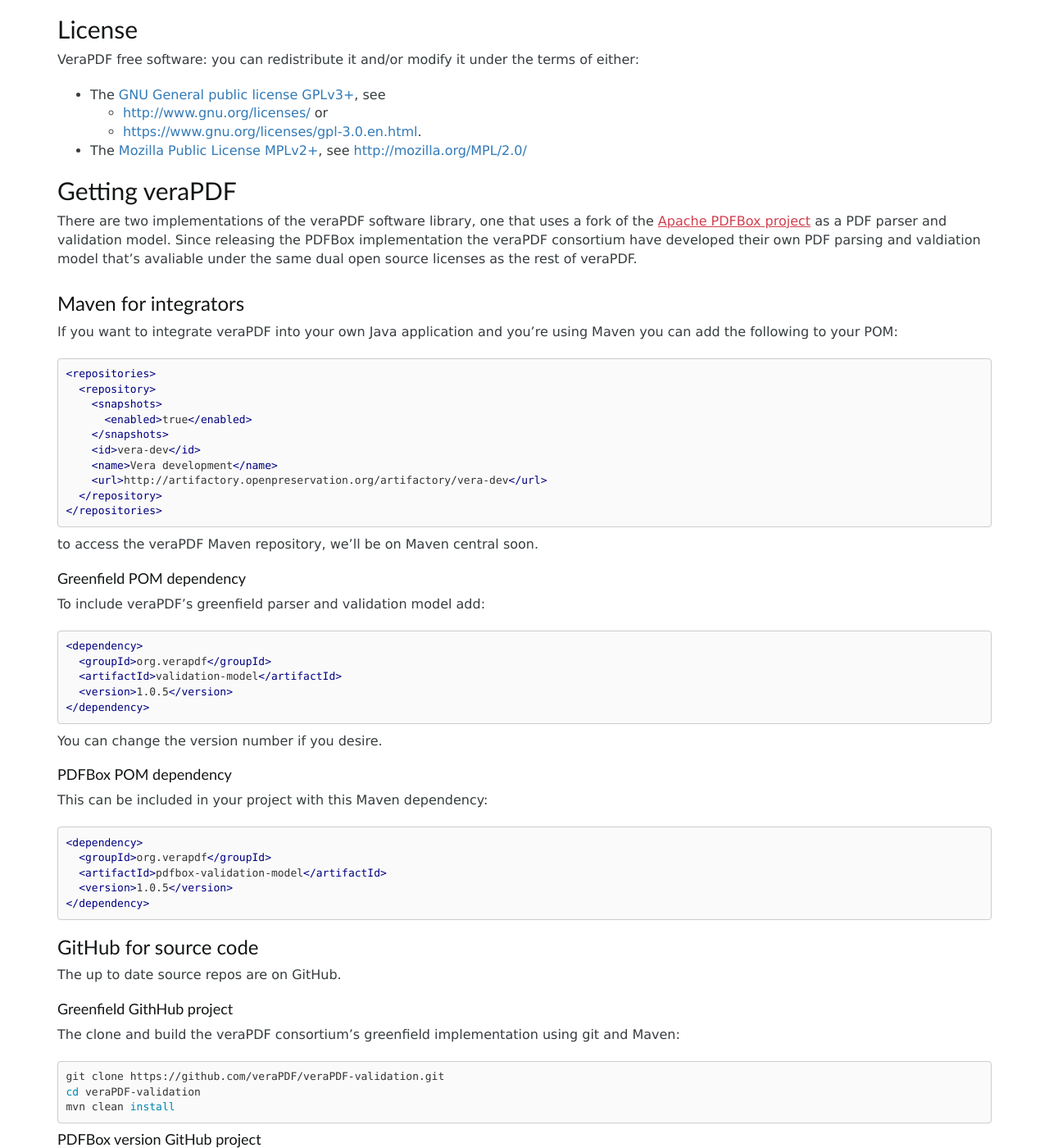
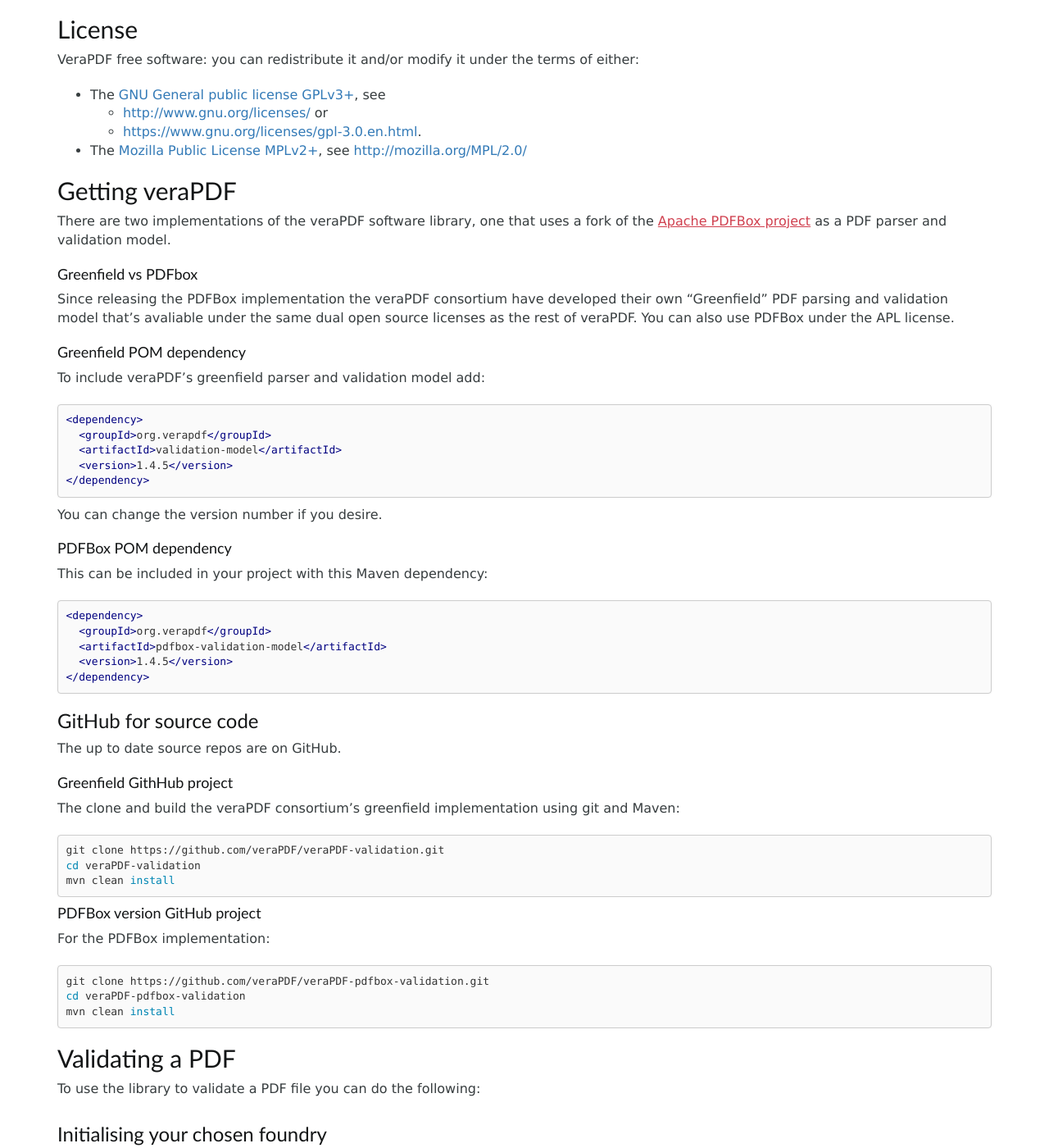
Before and after one commit to veraPDF/veraPDF.github.io, a Jekyll site: the page built from develop/index.md, in a window 1280 px wide and 1400 px high, scrolled down 314 px. Shown: the whole window at 82% size. Built offline with Jekyll 4.4.1, drawn with Linux system fonts in a browser that asks for light colours; nearby versions of some CDN libraries; some of the changed text lies outside the part shown.

Commit message:
Update index.md
removed the now unnecessary repository, closed a bracket, corrected one or two typos and changed some questionable quote signs from ` to ".

````diff
--- a/develop/index.md
+++ b/develop/index.md
@@ -28,28 +28,14 @@ Getting veraPDF
 ---------------
 There are two implementations of the veraPDF software library, one that uses a
 fork of the [Apache PDFBox project](https://github.com/veraPDF/veraPDF-pdfbox)
-as a PDF parser and validation model. Since releasing the PDFBox implementation
-the veraPDF consortium have developed their own PDF parsing and valdiation model
+as a PDF parser and validation model.
+
+#### Greenfield vs PDFbox
+
+Since releasing the PDFBox implementation
+the veraPDF consortium have developed their own "Greenfield" PDF parsing and validation model
 that's avaliable under the same dual open source licenses as the rest of veraPDF.
-
-### Maven for integrators
-If you want to integrate veraPDF into your own Java application and you're using
-Maven you can add the following to your POM:
-
-```xml
-<repositories>
-  <repository>
-    <snapshots>
-      <enabled>true</enabled>
-    </snapshots>
-    <id>vera-dev</id>
-    <name>Vera development</name>
-    <url>http://artifactory.openpreservation.org/artifactory/vera-dev</url>
-  </repository>
-</repositories>
-```
-
-to access the veraPDF Maven repository, we'll be on Maven central soon.
+You can also use PDFBox under the APL license.
 
 #### Greenfield POM dependency
 To include veraPDF's greenfield parser and validation model add:
@@ -58,7 +44,7 @@ To include veraPDF's greenfield parser and validation model add:
 <dependency>
   <groupId>org.verapdf</groupId>
   <artifactId>validation-model</artifactId>
-  <version>1.0.5</version>
+  <version>1.4.5</version>
 </dependency>
 ```
 
@@ -71,7 +57,7 @@ This can be included in your project with this Maven dependency:
 <dependency>
   <groupId>org.verapdf</groupId>
   <artifactId>pdfbox-validation-model</artifactId>
-  <version>1.0.5</version>
+  <version>1.4.5</version>
 </dependency>
 ```
 
@@ -139,7 +125,7 @@ validated a file called `mydoc.pdf` against the PDF/A 1b specification is:
 ```java
 PDFAFlavour flavour = PDFAFlavour.fromString("1b");
 PDFAValidator validator = Foundries.defaultInstance().createValidator(flavour, false);
-try (PDFAParser parser = Foundries.defaultInstance().createParser(new FileInputStream(`mydoc.pdf`),
+try (PDFAParser parser = Foundries.defaultInstance().createParser(new FileInputStream("mydoc.pdf")),
     flavour)) {
     ValidationResult result = validator.validate(parser);
     if (result.isCompliant()) {
````
